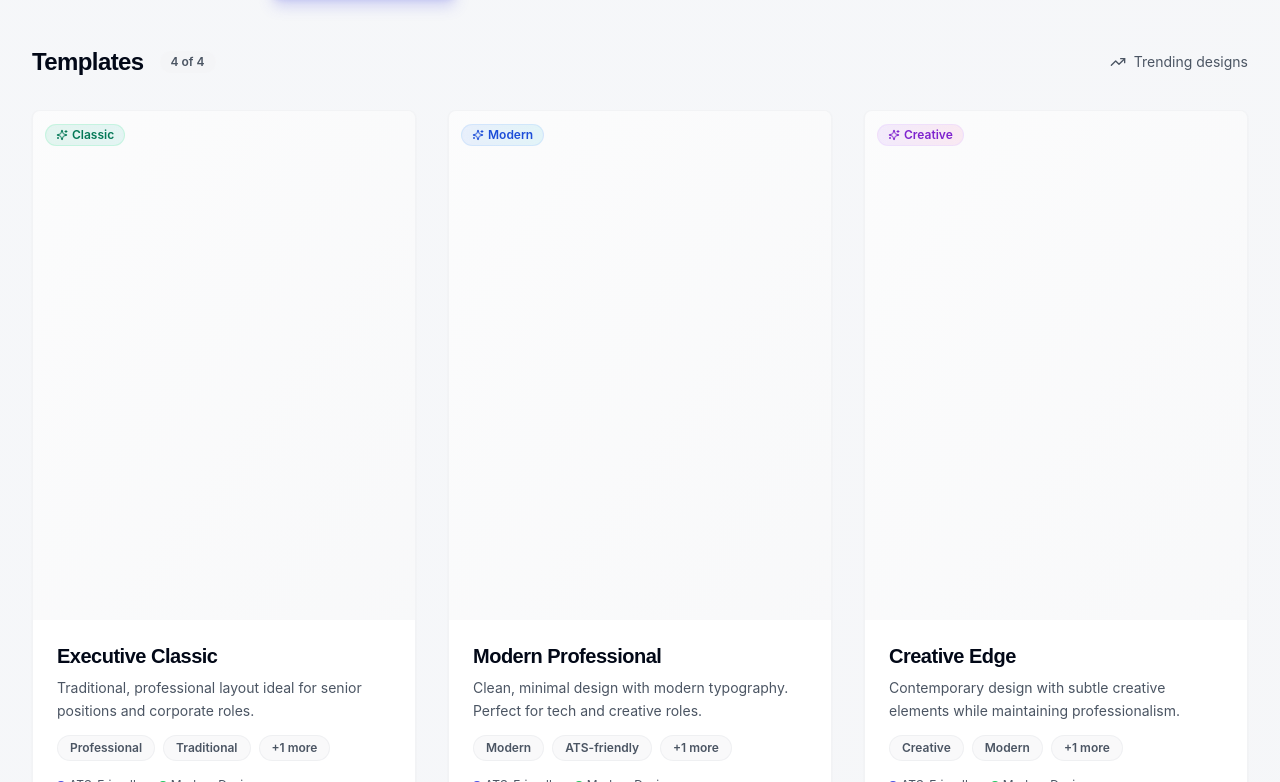
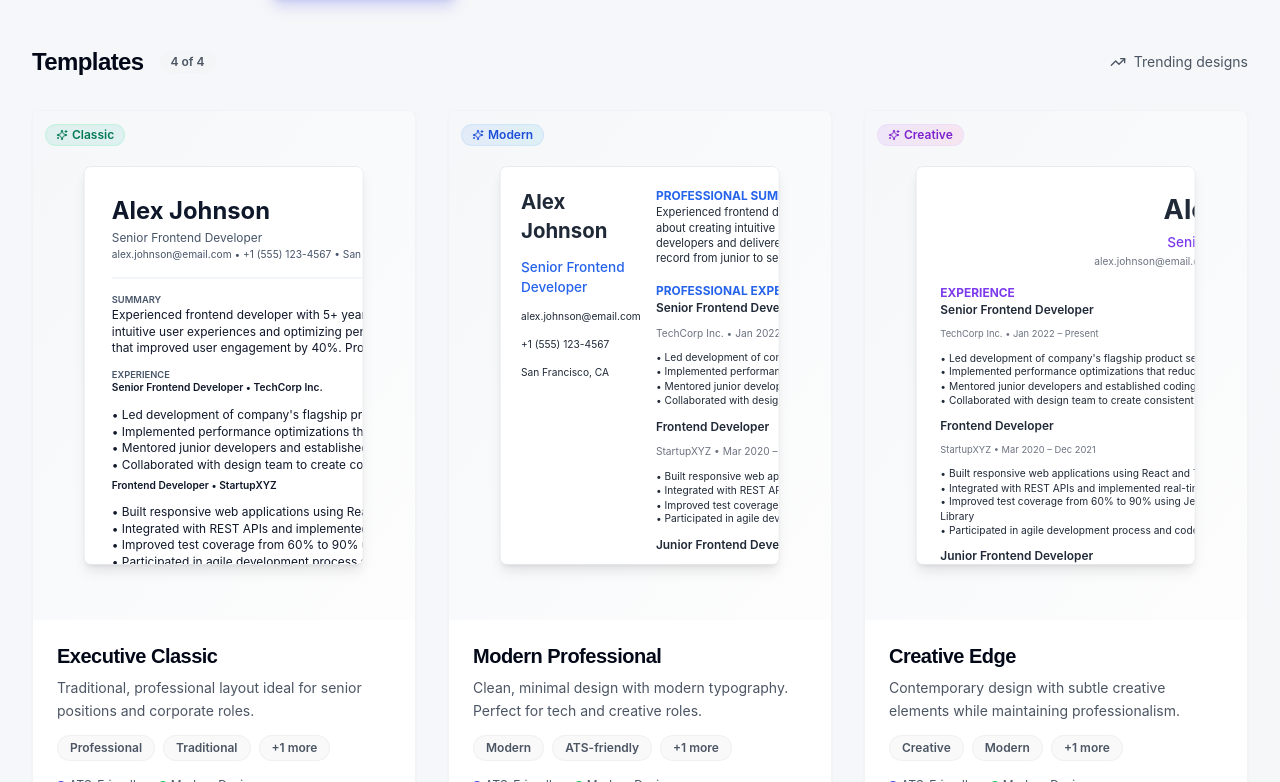
Before and after one commit to jayanthbabu3/vision-profile, a React (Vite) app: page /templates in a window 1280 px wide. Shown: the part 758-1540 px from the top of the page. Built offline with nearby package versions, Linux system fonts and the light colour scheme; the HTML template or start-up script is replaced by a standard one.

Commit message:
Fix template card preview

```diff
--- a/src/components/templates/TemplatePreviewCard.tsx
+++ b/src/components/templates/TemplatePreviewCard.tsx
@@ -96,20 +96,73 @@ const TemplatePreviewCard = ({
       </div>
 
       {/* Template Preview Container */}
-      <div className="relative aspect-[3/4] overflow-hidden bg-gradient-to-br from-muted/30 to-muted/60">
+      <div className="relative aspect-[3/4] overflow-hidden bg-gradient-to-br from-background to-muted/20">
         {templateSchema && sampleData ? (
-          <div className="w-full h-full p-4 flex items-center justify-center">
-            <div className="transform scale-[0.25] origin-top-left w-[400%] h-[400%] bg-white rounded-lg shadow-xl border overflow-hidden">
-              <TemplateRenderer
-                template={templateSchema}
-                data={sampleData}
-                className="border-0 shadow-none rounded-none"
-              />
+          <div className="w-full h-full flex items-center justify-center p-2">
+            <div
+              className="bg-white shadow-lg border transform origin-center rounded-lg overflow-hidden"
+              style={{
+                width: '90%',
+                height: '95%',
+                transform: 'scale(0.85)',
+              }}
+            >
+              <div className="w-full h-full overflow-hidden relative">
+                <TemplateRenderer
+                  template={templateSchema}
+                  data={sampleData}
+                  className="border-0 shadow-none rounded-none h-full overflow-hidden text-xs"
+                />
+              </div>
             </div>
           </div>
         ) : (
-          <div className="w-full h-full flex items-center justify-center">
-            <div className="text-center">
+          // Fallback to image based on template ID/category
+          <div className="w-full h-full flex items-center justify-center bg-gradient-to-br from-muted/10 to-muted/30">
+            {/* Try to show template image based on ID or use category placeholder */}
+            {id === 'classic' || category.toLowerCase() === 'classic' ? (
+              <img
+                src="/assets/template-classic.jpg"
+                alt={`${name} template preview`}
+                className="w-full h-full object-cover"
+                onError={(e) => {
+                  e.currentTarget.style.display = 'none';
+                  e.currentTarget.nextElementSibling?.classList.remove('hidden');
+                }}
+              />
+            ) : id === 'modern' || category.toLowerCase() === 'modern' ? (
+              <img
+                src="/assets/template-modern.jpg"
+                alt={`${name} template preview`}
+                className="w-full h-full object-cover"
+                onError={(e) => {
+                  e.currentTarget.style.display = 'none';
+                  e.currentTarget.nextElementSibling?.classList.remove('hidden');
+                }}
+              />
+            ) : id === 'creative' || category.toLowerCase() === 'creative' ? (
+              <img
+                src="/assets/template-creative.jpg"
+                alt={`${name} template preview`}
+                className="w-full h-full object-cover"
+                onError={(e) => {
+                  e.currentTarget.style.display = 'none';
+                  e.currentTarget.nextElementSibling?.classList.remove('hidden');
+                }}
+              />
+            ) : (
+              <img
+                src="/assets/resume-template.png"
+                alt={`${name} template preview`}
+                className="w-full h-full object-cover"
+                onError={(e) => {
+                  e.currentTarget.style.display = 'none';
+                  e.currentTarget.nextElementSibling?.classList.remove('hidden');
+                }}
+              />
+            )}
+            {/* Fallback icon if image fails */}
+            <div className="hidden text-center">
               <div className={`w-20 h-20 bg-gradient-to-br ${getCategoryGradient(category)} rounded-2xl mx-auto mb-4 flex items-center justify-center shadow-lg`}>
                 <Tag className="w-10 h-10 text-white" />
               </div>
```
